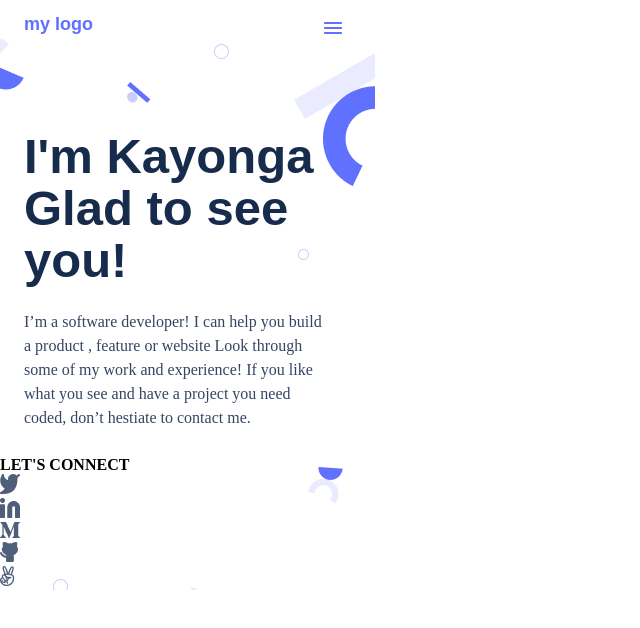
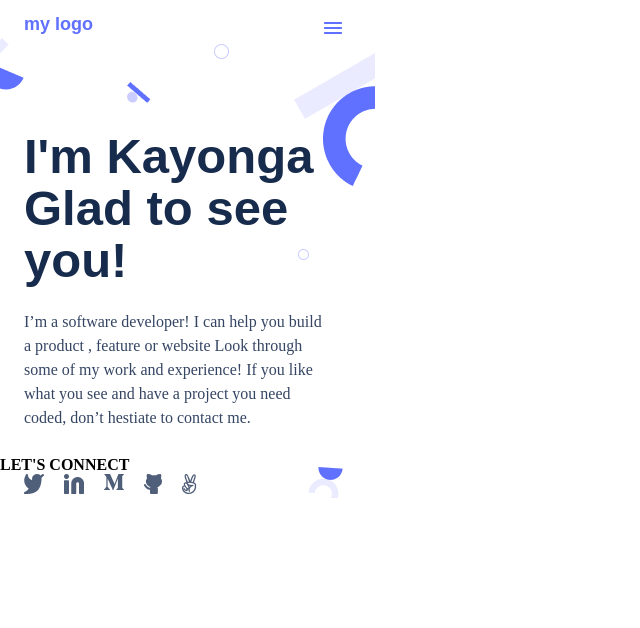
Before and after one commit to Kayonga99/My-Portfolio, a website: page index.html in a window 1280 px wide. Shown: the whole page, without its empty margins (0-640 px from the left). Drawn offline with Linux system fonts and the light colour scheme.

Commit message:
Add  ul-list class

```diff
--- a/index.html
+++ b/index.html
@@ -19,7 +19,7 @@
 </p>
 
 <h4>LET'S CONNECT</h4>
-<ul>
+<ul class="ul-list-icons">
     <li><img src="./photos/icons/twitter-icon.png" alt=""></li>
     <li><img src="./photos/icons/Linkedin-icon.png" alt=""></li>
     <li><img src="./photos/icons/meadia.png" alt=""></li>
--- a/style.css
+++ b/style.css
@@ -76,3 +76,10 @@
   background-repeat: no-repeat;
   background-position: cover;
 }
+
+.ul-list-icons {
+  display: flex;
+  list-style: none;
+  gap: 20px;
+  padding-left: 24px;
+}
```
